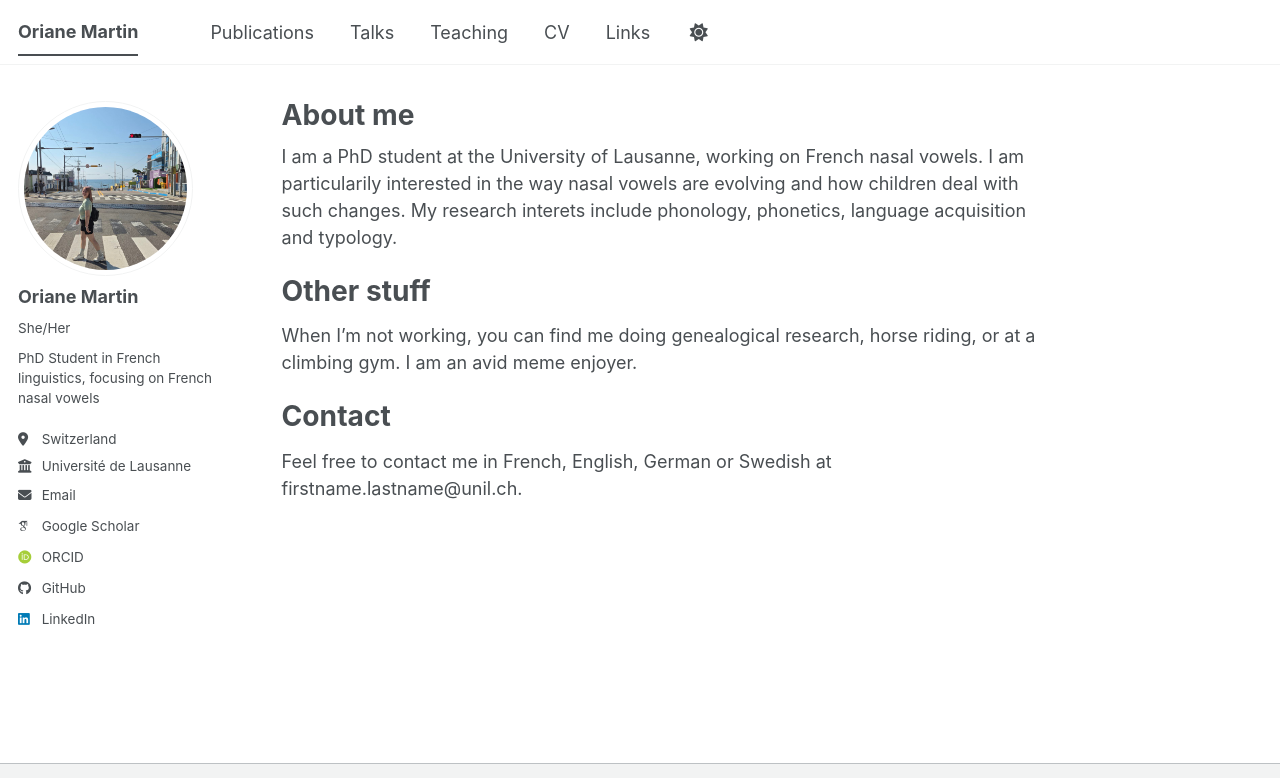
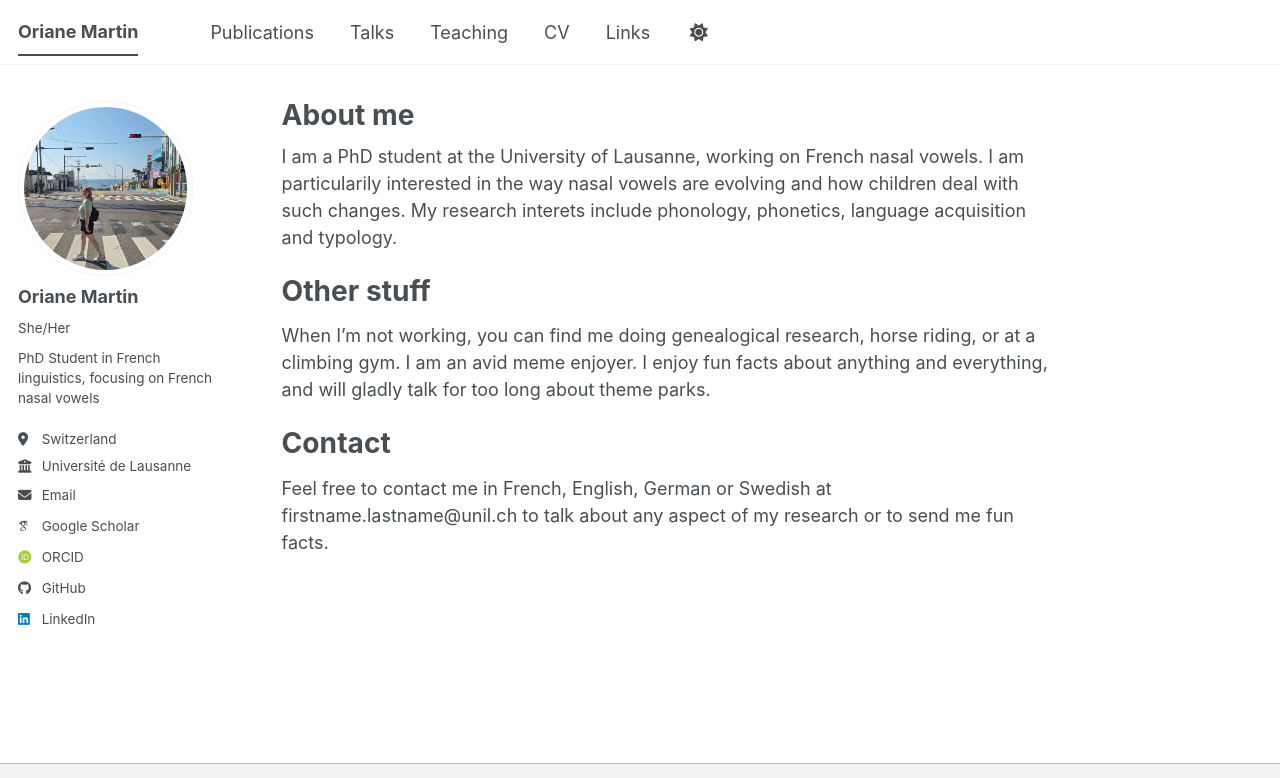
Before and after one commit to orianemartin/orianemartin, a Jekyll site: the page built from _pages/about.md, in a window 1280 px wide, cut to the strip 0-778 px from the top of the page. Built offline with Jekyll 4.4.1, drawn with Linux system fonts in a browser that asks for light colours; some web fonts are replaced; a script bundle is joined from its source files by our own code; library files that are not in the unit come from our copies.

Commit message:
Update about.md

```diff
--- a/_pages/about.md
+++ b/_pages/about.md
@@ -11,9 +11,9 @@ I am a PhD student at the University of Lausanne, working on French nasal vowels
 
 Other stuff
 ======
-When I'm not working, you can find me doing genealogical research, horse riding, or at a climbing gym. I am an avid meme enjoyer.
+When I'm not working, you can find me doing genealogical research, horse riding, or at a climbing gym. I am an avid meme enjoyer. I enjoy fun facts about anything and everything, and will gladly talk for too long about theme parks.
 
 
 Contact
 ======
-Feel free to contact me in French, English, German or Swedish at firstname.lastname@unil.ch.
+Feel free to contact me in French, English, German or Swedish at firstname.lastname@unil.ch to talk about any aspect of my research or to send me fun facts.
```
